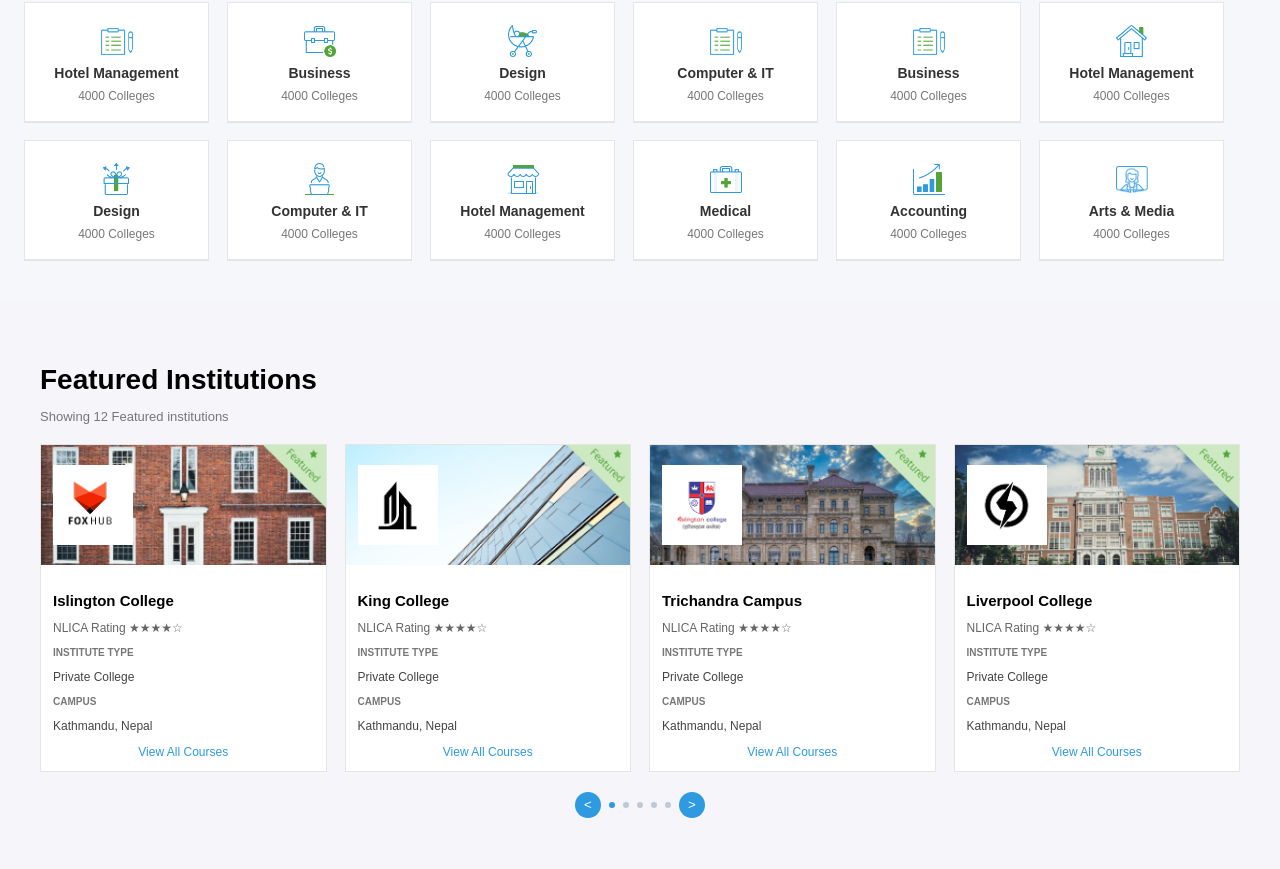
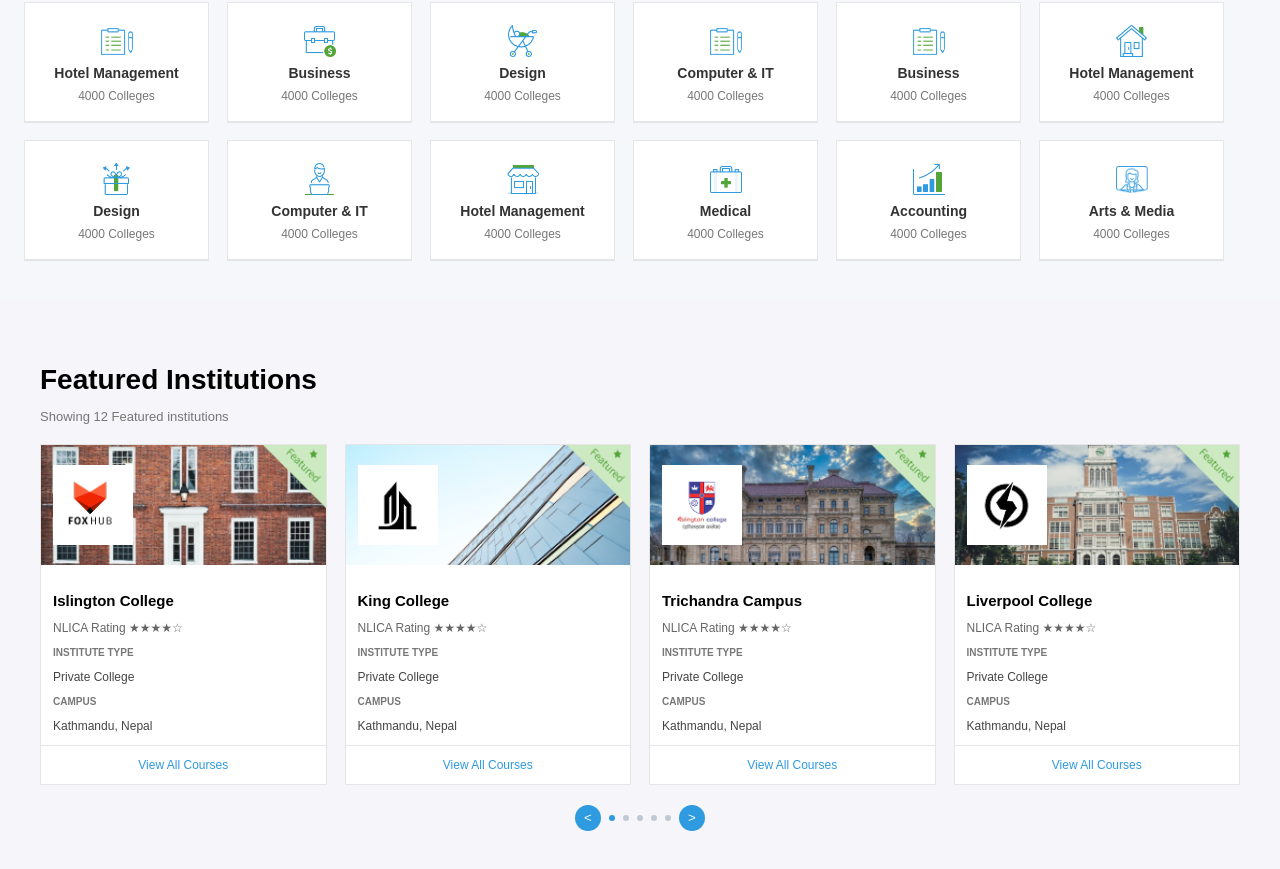
Before and after one commit to bibashmanjusubedi/schoolbharna-ui, a React (Vite) app: page / in a window 1280 px wide. Shown: the part 820-1689 px from the top of the page. Built offline with nearby package versions, Linux system fonts and the light colour scheme.

Commit message:
feat: Added Horizontal Line

```diff
--- a/src/components/layout/FeaturedInstitutions.css
+++ b/src/components/layout/FeaturedInstitutions.css
@@ -148,3 +148,10 @@
     right:-5px;
     width:70px;
 }
+
+
+.divider{
+    border:none;
+    border-top:1px solid #e6e6e6;
+    margin: 12px -12px;
+}
--- a/src/components/layout/FeaturedInstitutions.jsx
+++ b/src/components/layout/FeaturedInstitutions.jsx
@@ -83,6 +83,8 @@ export default function FeaturedInstitutions(){
                                     <p>{item.campus}</p>
                                 </div>
 
+                                <hr className="divider" />
+
                                 <a href="/">View All Courses</a>
                             </div>
                         </div>
```
